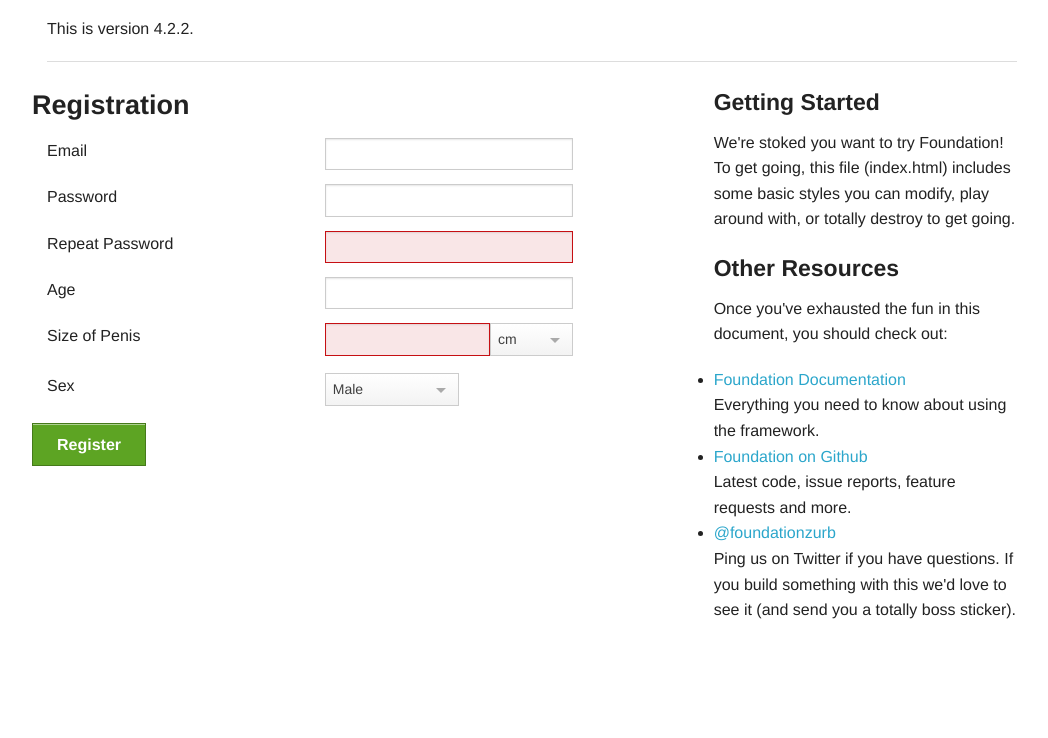
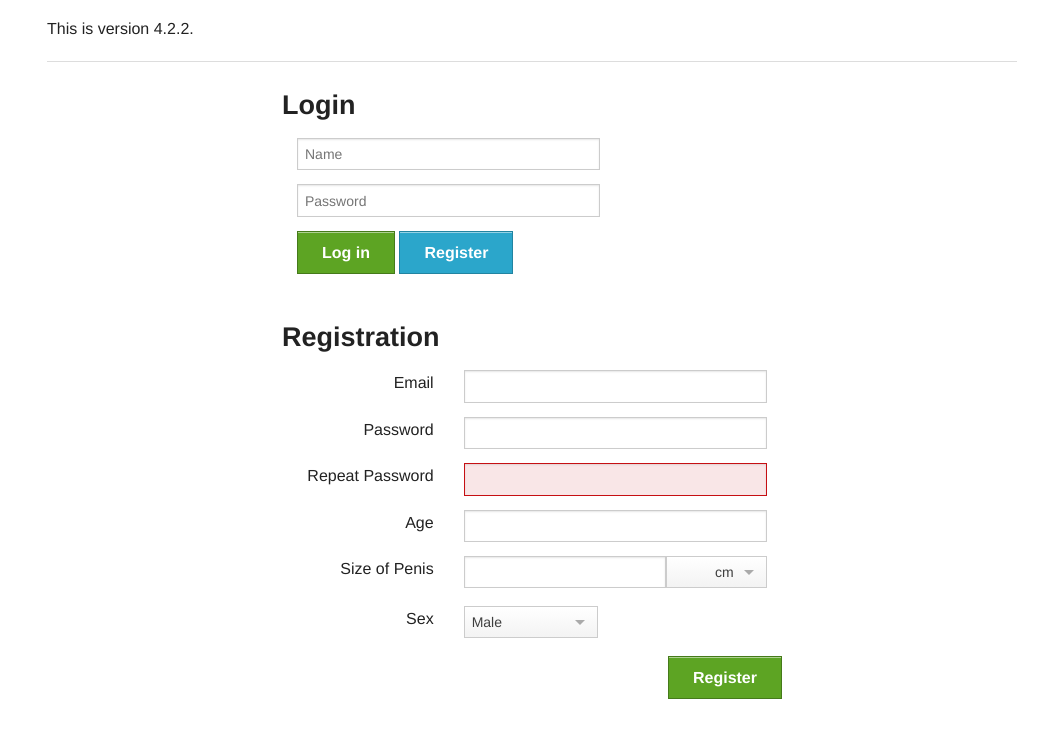
Before and after one commit to davidbrazdil/scanbook, a plain HTML site: page index.html in a window 1280 px wide. Shown: the part 62-800 px from the top of the page, without its empty margins (108-1156 px from the left). Drawn offline with nearby package versions, Linux system fonts and the light colour scheme.

Commit message:
new layout

```diff
--- a/index.html
+++ b/index.html
@@ -30,13 +30,13 @@
 
 	<div class="row">
 
-		<div class="large-8 columns">
+		<div class="large-6 large-offset-3 columns">
 
-			<div class="row" style="display:none">
+			<div class="row" style="display:non">
 
 				<h3>Login</h3>
 
-				<div class="large-6 columns">
+				<div class="large-8 columns">
 
 			        <input type="text" size="30" placeholder="Name">
 			        <input type="password" name="pass" value="" placeholder="Password">
@@ -54,13 +54,13 @@
 				<form class="custom">
 				<h3>Registration</h3>
 
-				<div class="large-10 columns">
+				<div class="large-12 columns" align="right">
 					<div class="row">
 						<div class="large-4 columns">
 							<p>Email</p>
 						</div>
 
-						<div class="large-6 columns">
+						<div class="large-8 columns">
 
 					        <input type="text" ng-model="registration.username" >
 
@@ -73,7 +73,7 @@
 							<p>Password</p>
 						</div>
 
-						<div class="large-6 columns">
+						<div class="large-8 columns">
 							<input type="password" placeholder="" ng-model="registration.password">
 						</div>
 
@@ -84,7 +84,7 @@
 							<p>Repeat Password</p>
 						</div>
 
-						<div class="large-6 columns">
+						<div class="large-8 columns">
 
 							<input type="password" name="pass2" placeholder="" ng-model="registration.password_again" class="error">
 
@@ -97,7 +97,7 @@
 								<p>Age</p>
 						</div>
 
-						<div class="large-6 columns">
+						<div class="large-8 columns">
 							<input type="text" placeholder="" ng-model="registration.age">
 						</div>
 
@@ -108,11 +108,11 @@
 								<p>Size of Penis</p>
 						</div>
 
-						<div class="large-6 columns">
+						<div class="large-8 columns">
 
 							<div class="row collapse">
 						        <div class="large-8 columns">
-						          <input type="text" placeholder="" ng-model="registration.size_of_penis" class="error">
+						          <input type="text" placeholder="" ng-model="registration.size_of_penis">
 						        </div>
 						        <div class="large-4  columns">
 						          <select>
@@ -133,15 +133,13 @@
 								<p>Sex</p>
 						</div>
 
-						<div class="large-6 columns">
+						<div class="large-8 columns" align="left">
 							<select id="customDropdown" class="small">
 							<option>Male</option>
 						    <option>Female</option>
 						    <option>Not sure</option>
 						</select>
 						</div>
-
-
 
 					</div>
 
@@ -155,18 +153,6 @@
 
 		</div>
 
-		<div class="large-4 columns">
-			<h4>Getting Started</h4>
-			<p>We're stoked you want to try Foundation! To get going, this file (index.html) includes some basic styles you can modify, play around with, or totally destroy to get going.</p>
-
-			<h4>Other Resources</h4>
-			<p>Once you've exhausted the fun in this document, you should check out:</p>
-			<ul class="disc">
-				<li><a href="http://foundation.zurb.com/docs">Foundation Documentation</a><br />Everything you need to know about using the framework.</li>
-				<li><a href="http://github.com/zurb/foundation">Foundation on Github</a><br />Latest code, issue reports, feature requests and more.</li>
-				<li><a href="http://twitter.com/foundationzurb">@foundationzurb</a><br />Ping us on Twitter if you have questions. If you build something with this we'd love to see it (and send you a totally boss sticker).</li>
-			</ul>
-		</div>
 	</div>
 
   <script>
```
